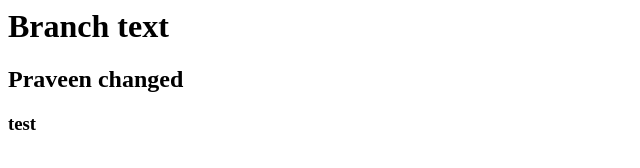
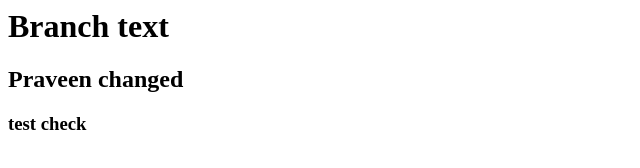
Before and after one commit to praveen-yalla/test, a plain HTML site: page index.html in a window 1280 px wide. Shown: the full height of the page, 0-640 px from the left. Drawn offline with Linux system fonts and the light colour scheme.

Commit message:
Update index.html

```diff
--- a/index.html
+++ b/index.html
@@ -1,3 +1,3 @@
 <h1>Branch text</h1>
 <h2>Praveen changed </h2>
-<h3>test</h3>
+<h3>test check</h3>
```
